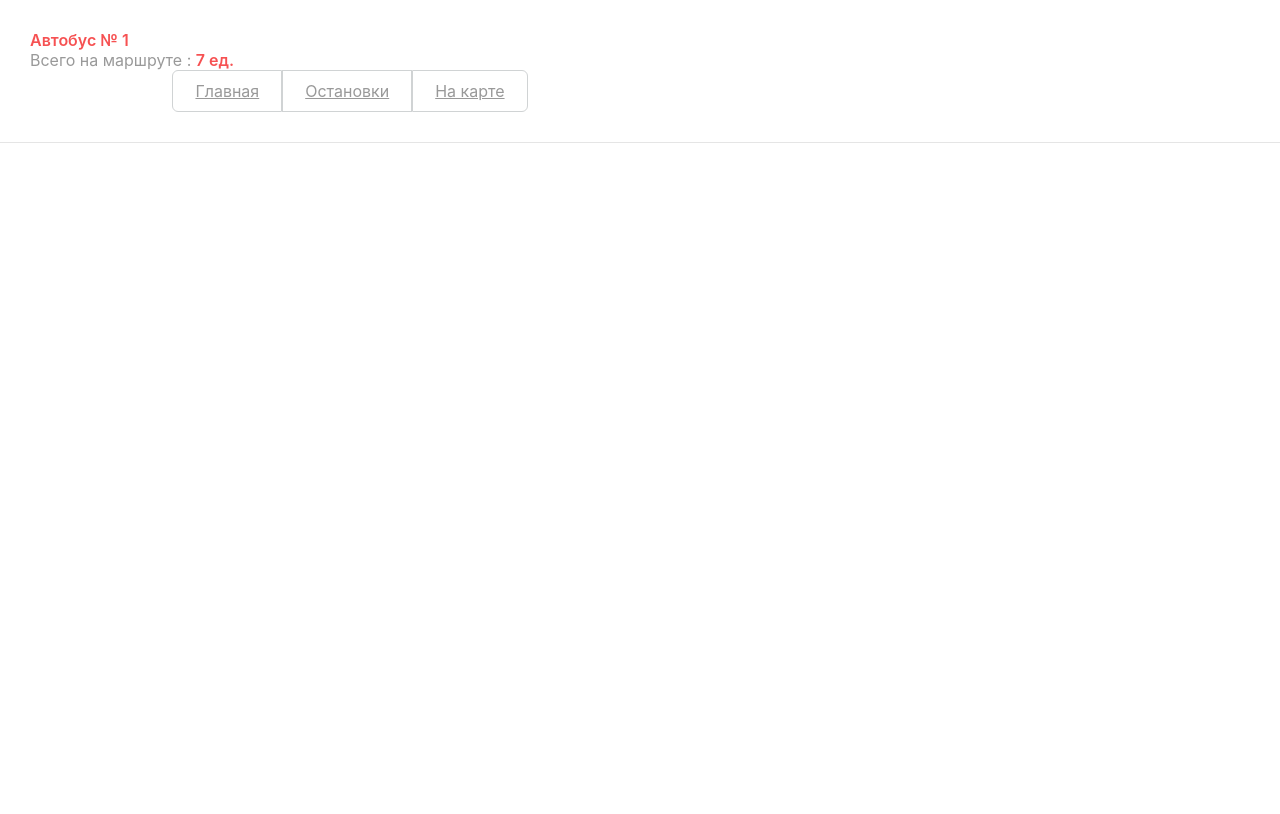
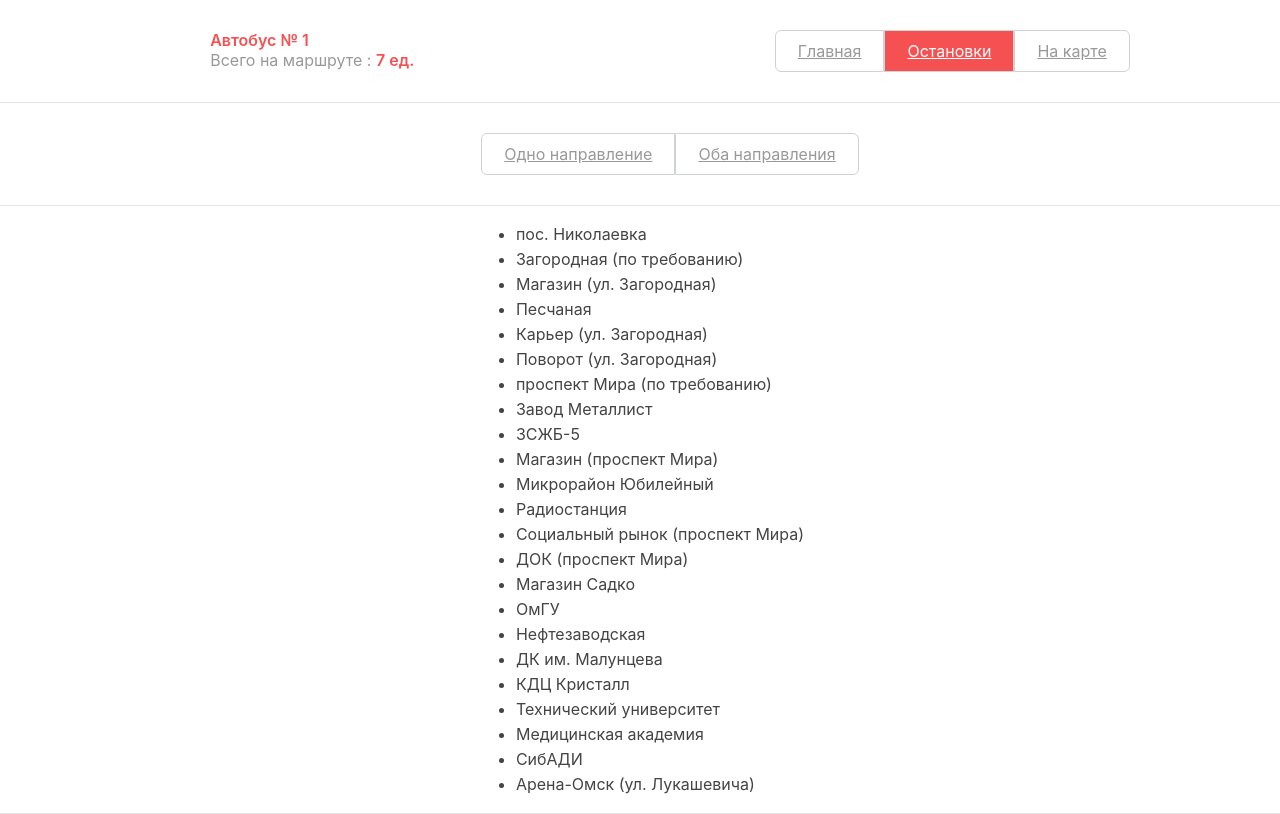
Before and after one commit to Dvuzh/BusWeb, a React (Create React App) app: page /route/1/station/0 in a window 1280 px wide. Shown: the top 814 px of the page. Built offline with nearby package versions, Linux system fonts and the light colour scheme.

Commit message:
navigate on one or two directions for transport

```diff
--- a/package.json
+++ b/package.json
@@ -7,7 +7,8 @@
     "react-dom": "^16.8.3",
     "react-router": "^4.3.1",
     "react-router-dom": "^4.3.1",
-    "react-scripts": "2.1.5"
+    "react-scripts": "2.1.5",
+    "react-yandex-maps": "^3.0.2"
   },
   "scripts": {
     "start": "react-scripts start",
--- a/src/App.css
+++ b/src/App.css
@@ -40,14 +40,14 @@ section {
   padding: 5px;
 }
 
-.list-transport{
+.list-transport, .selected-transport .titlebar .list-transport, .list-direction {
   list-style: none;
   margin: 0;
   padding: 0;
   text-align: center;
 }
 
-li{
+.list-transport li, .selected-transport .titlebar .list-transport a, .list-direction a{
   display: inline-block;
   border: 1px solid #d0d3d4;
   position: relative;
@@ -56,20 +56,20 @@ li{
   transition: all 0.3s ease;
 }
 
-li.active{
+.list-transport  li.active{
   background: #f65152;
 }
 
-li.active a{
+.list-transport  li.active a{
   color: white;
 }
 
-ul li:first-child{
+.list-transport ul li:first-child, .selected-transport .titlebar .list-transport a:first-child, .list-direction a:first-child{
   border-top-left-radius: 6px;
   border-bottom-left-radius: 6px;
 }
 
-ul li:last-child{
+ul li:last-child, .selected-transport .titlebar .list-transport a:last-child, .list-direction a:last-child{
   border-top-right-radius: 6px;
   border-bottom-right-radius: 6px;
 }
@@ -143,15 +143,38 @@ span, p{
 .selected-transport .container{
     width: 100%;
     display: inline-flex;
-    flex-direction: column;
+    justify-content: space-around;
 }
 
 .titlebar{
-    width: 50%;
+    padding: 0 20px;
 }
 .selected-transport span{
     color: #999;
 }
+
+.selected-transport .titlebar .list-transport a.active, .list-direction a.active{
+    color: white;
+    background: #f65152;
+}
+
+.selected-transport .titlebar .list-transport a, .list-direction a{
+    color: #999;
+    padding: 12px 22px;
+}
+
+.list-station{
+  display: flex;
+  justify-content: center;
+}
+
+.list-station ul{
+  font-size: 16px;
+  letter-spacing: 0px;
+  line-height: 25px;
+  color: #444;
+}
+
 span.red-title{
     color: #f65152;
     font-weight: 600;
--- a/src/App.js
+++ b/src/App.js
@@ -1,31 +1,45 @@
 import React, {Component} from 'react';
-// import {render} from 'react-dom';
+import {render} from 'react-dom';
 import './App.css';
 import Header from "./components/Header";
-import Map from "./components/Map";
+import MapY from "./components/MapY";
 import FilterTransports from "./components/FilterTransports";
 import Transports from "./components/Transports";
-
+import {BrowserRouter, Route, Switch} from "react-router-dom";
+import SelectedTransport from "./components/SelectedTransport";
 
 
 class App extends Component {
-    state = { filter: -1 };
+    state = {filter: -1};
 
     updateData = (value) => {
-        this.setState({ filter: value })
+        this.setState({filter: value})
     };
 
     render() {
+        const App = () => (
+            <div className="App">
+                <Header/>
+                <section>
+                    <div className="container">
+                        <button type="button" className="btn-map" onClick={() => {return <MapY />;}}> Карта</button>
+                    </div>
+                </section>
+                <FilterTransports updateData={this.updateData}/>
+                <Transports filter={this.state.filter}/>
+            </div>
+        );
         return (
-            <div className="App">
-                <Header />
-                <Map />
-                <FilterTransports updateData={this.updateData} />
-                <Transports filter={ this.state.filter} />
-            </div>
+            <BrowserRouter>
+                <div>
+                    <Switch>
+                        <Route exact path="/" component={App}/>
+                        <Route path="/route/:transportId" component={SelectedTransport} />
+                    </Switch>
+                </div>
+            </BrowserRouter>
         );
     }
 }
 
-
 export default App;
--- a/src/components/Map.js
+++ /dev/null
@@ -1,17 +0,0 @@
-import {Component} from "react";
-import React from "react";
-
-class Map extends Component {
-    render() {
-        return (
-            <section>
-                <div className="container">
-                    <button type="button" className="btn-map"> Карта</button>
-                </div>
-            </section>
-
-        );
-    }
-}
-
-export default Map;
--- /dev/null
+++ b/src/components/MapY.js
@@ -0,0 +1,32 @@
+import {Component} from "react";
+import React from "react";
+
+import { YMaps, Map } from 'react-yandex-maps';
+
+class MapY extends Component {
+
+    ContactMap () {
+        return (
+            <YMaps>
+                <div>
+                    <Map defaultState={{ center: [54.9924400, 73.3685900], zoom: 10 , width: 600, }} />
+                </div>
+            </YMaps>
+        );
+    }
+
+    render() {
+        return (
+            <section>
+                <div className="container">
+                    {this.ContactMap()}
+                </div>
+            </section>
+
+        );
+    }
+}
+
+
+
+export default MapY;
--- a/src/components/SelectedTransport.js
+++ b/src/components/SelectedTransport.js
@@ -1,8 +1,9 @@
 import {Component} from "react";
 import React from "react";
-import {Link, BrowserRouter, Route} from "react-router-dom";
-import App from "../App";
-import Map from "./Map";
+import {Link, BrowserRouter, Route , NavLink} from "react-router-dom";
+
+import MapY from "./MapY";
+import StationTransport from "./StationTransport";
 
 class SelectedTransport extends Component {
     constructor(props) {
@@ -11,11 +12,11 @@ class SelectedTransport extends Component {
         this.state = {car: {num: 1, directionOne: 5, directionTwo: 2, id: 1, type: 0}};
     }
 
-    componentWillMount() {
-        console.log(this.props.params)
-        // let card = this.props.transports.find((transport)=>transport.id == this.props.params.transportId);
-        // this.setState({...card});
-    }
+    // componentWillMount() {
+    //     console.log(this.props.params)
+    //     // let card = this.props.transports.find((transport)=>transport.id == this.props.params.transportId);
+    //     // this.setState({...card});
+    // }
 
 
     render() {
@@ -25,7 +26,7 @@ class SelectedTransport extends Component {
                 <div className="selected-transport">
                     <section>
                         <div className="container">
-                            <div className="titlebar left">
+                            <div className="titlebar">
                                   <span
                                       className="red-title">{currentCar.type === 0 ? 'Автобус ' : currentCar.type === 1 ? 'Трамвай ' : 'Троллейбус '}
                                       № {currentCar.num}</span>
@@ -34,25 +35,20 @@ class SelectedTransport extends Component {
                                 <span
                                     className="red-title">{currentCar.directionOne + currentCar.directionTwo} ед.</span>
                             </div>
-                            <div className="titlebar rigth">
+                            <div className="titlebar">
                                 <ul className="list-transport">
-                                    <li>
-                                        <Link to={"/"} replace> Главная </Link>
-                                    </li>
-                                    <li>
-                                        <Link to="/"> Остановки </Link>
-                                    </li>
-                                    <li>
-                                        <Link to={"/map"} replace> На карте </Link>
-                                    </li>
+                                        <Link to={"/"} > Главная </Link>
+                                        <NavLink activeClassName="active" exact to={`/route/${currentCar.id}/station/0`}> Остановки </NavLink>
+                                        <NavLink activeClassName="active" exact to={`/route/${currentCar.id}/map`}> На карте </NavLink>
+
                                 </ul>
                             </div>
                         </div>
-
                     </section>
 
-                    <Route exact path="/" component={App}/>
-                    <Route path="/map" component={Map}/>
+
+                    <Route path="/route/:transportId/station/0" component={StationTransport}/>
+                    <Route path="/route/:transportId/map" component={MapY}/>
                 </div>
             </BrowserRouter>
         );
--- /dev/null
+++ b/src/components/StationTransport.js
@@ -0,0 +1,72 @@
+import {Component} from "react";
+import React from "react";
+import {BrowserRouter, NavLink, Route} from "react-router-dom";
+
+class StationTransport extends Component {
+    constructor(props) {
+        super(props);
+        this.state = {
+            direction: ["пос. Николаевка", "Загородная (по требованию)", "Магазин (ул. Загородная)", "Песчаная",
+                "Карьер (ул. Загородная)", "Поворот (ул. Загородная)", "проспект Мира (по требованию)", "Завод Металлист", "ЗСЖБ-5", "Магазин (проспект Мира)",
+                "Микрорайон Юбилейный", "Радиостанция", "Социальный рынок (проспект Мира)", "ДОК (проспект Мира)", "Магазин Садко", "ОмГУ", "Нефтезаводская",
+                "ДК им. Малунцева", "КДЦ Кристалл", "Технический университет", "Медицинская академия", "СибАДИ", "Арена-Омск (ул. Лукашевича)"]
+        };
+
+    }
+
+    direction(stations, directions) {
+
+        const filteredStations = [];
+
+        stations.forEach((item, index) => {
+            filteredStations.push(<li key={index}>{item}</li>);
+        });
+        return filteredStations;
+    }
+
+    render() {
+        const stationsTransports = this.state.direction;
+        const stationOne = this.direction(stationsTransports, 0);
+        const currentUrl = this.props.match.url;
+
+        // const checkActive = (match, location) => {
+        //     console.log(match, location)
+        //     //some additional logic to verify you are in the home URI
+        //     if(!location) return false;
+        //     const {pathname} = location;
+        //     console.log(pathname);
+        //     return pathname === currentUrl;
+        // }
+
+        console.log(currentUrl);
+        const FilterDirection = () => (
+            <section>
+                <BrowserRouter>
+                    <div className="container">
+                        <div className="list-direction">
+                            <NavLink activeClassName="active" exact to={`${currentUrl}/0`} > Одно направление </NavLink>
+                            <NavLink activeClassName="active" exact to={`${currentUrl}/1`} > Оба направления </NavLink>
+                        </div>
+                    </div>
+                </BrowserRouter>
+            </section>
+        );
+        const FilteredStations = () => (
+            <section>
+                <div className="list-station">
+                    <ul>
+                        {stationOne}
+                    </ul>
+                </div>
+            </section>
+        );
+        return (
+            <div className="content-current-transport">
+                <FilterDirection/>
+                <FilteredStations/>
+            </div>
+        );
+    }
+}
+
+export default StationTransport;
--- a/src/index.js
+++ b/src/index.js
@@ -4,19 +4,7 @@ import './index.css';
 import App from './App';
 import * as serviceWorker from './serviceWorker';
 
-import { BrowserRouter, Route, Switch } from "react-router-dom";
-import SelectedTransport from "./components/SelectedTransport";
-
-ReactDOM.render((
-    <BrowserRouter>
-        <div>
-            <Switch>
-                <Route exact path="/" component={App} />
-                <Route path="/route/:transportId" component={SelectedTransport} />
-            </Switch>
-        </div>
-    </BrowserRouter>
-), document.getElementById('root'));
+ReactDOM.render(<App />, document.getElementById('root'));
 
 // If you want your app to work offline and load faster, you can change
 // unregister() to register() below. Note this comes with some pitfalls.
```
Also changed, not shown: 1 other file (tests, documents, lock files or other folders).
